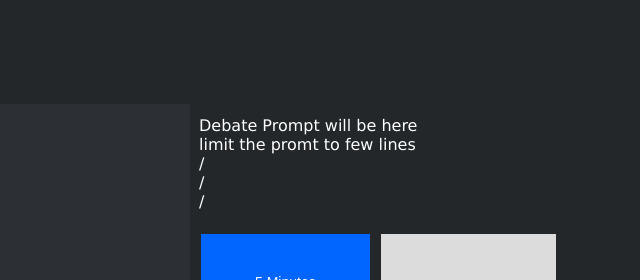
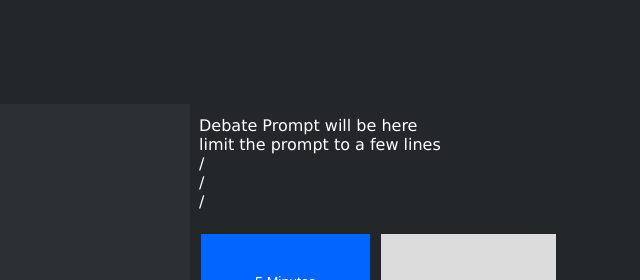
Before and after one commit to SmitPurohit/Debatable, a plain HTML site: page mode_select2.html in a window 1280 px wide. Shown: the top 280 px of the page, 191-831 px from the left. Drawn offline with Linux system fonts and the light colour scheme.

Commit message:
Fixed a few spelling errors

```diff
--- a/mode_select2.html
+++ b/mode_select2.html
@@ -14,7 +14,7 @@
       <button class="buttonSpec" type="submit">Spectate</button>
       <button class="buttonAccount" type="submit">Sign In</button>
     <pre>Debate Prompt will be here
-limit the promt to few lines
+limit the prompt to a few lines
 /
 /
 /
```
Also changed, not shown: mode_select3.html (+1 -1 lines), mode_selection.html (+1 -1 lines).
